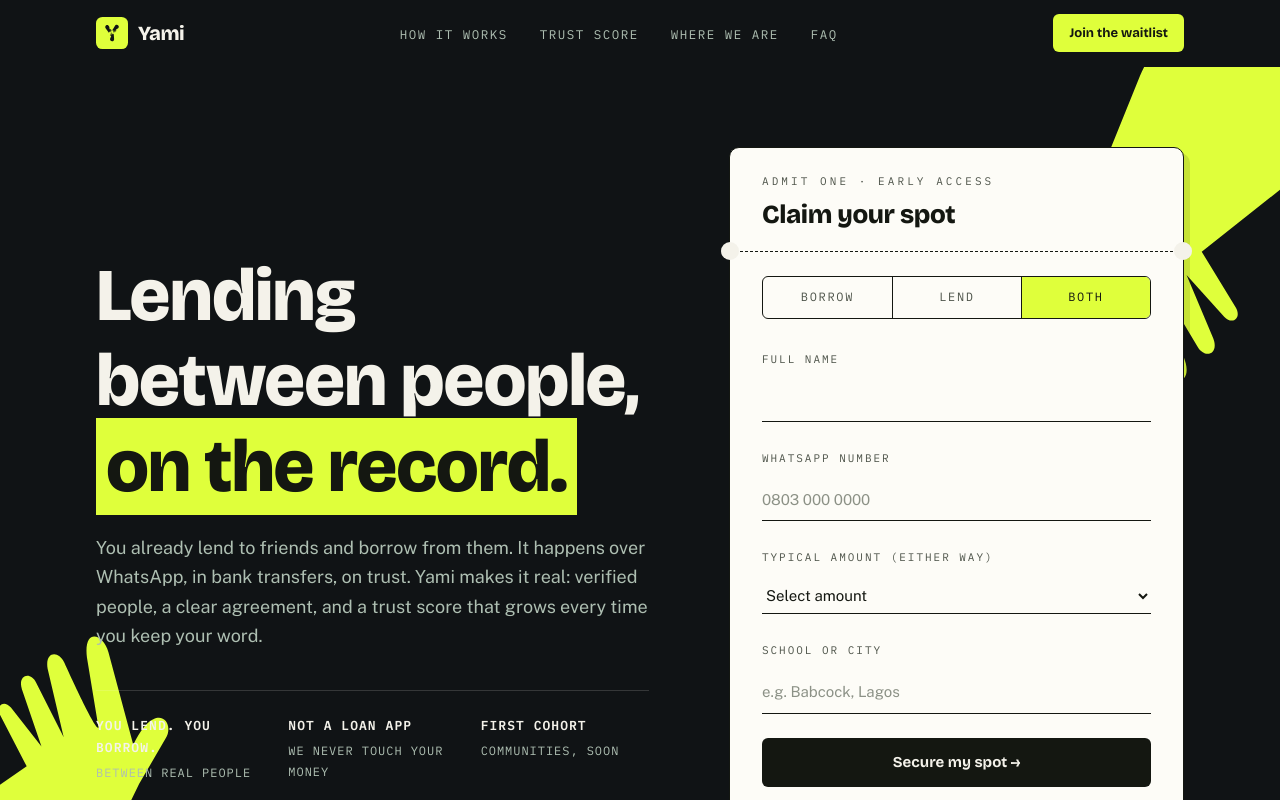
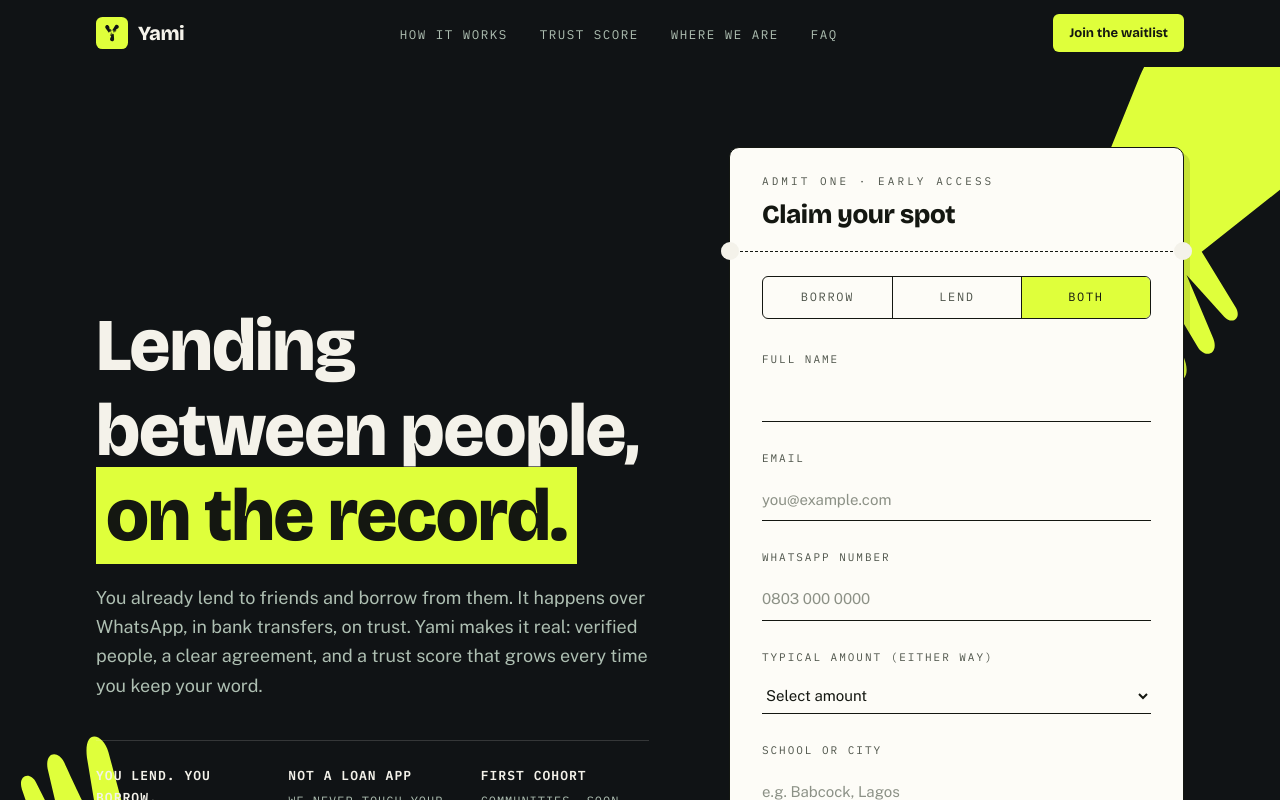
Before and after one commit to Yami-finance/landing_page, a Next.js app: page / in a window 1280 px wide. Shown: the top 800 px of the page. Built offline with nearby package versions, Linux system fonts and the light colour scheme.

Commit message:
push update the shema for waitlist

```diff
--- a/src/components/waitlist/TicketForm.tsx
+++ b/src/components/waitlist/TicketForm.tsx
@@ -1,7 +1,12 @@
 "use client";
 
 import { useEffect, useRef, useState } from "react";
-import { AMOUNT_RANGES, INTENTS, type Intent } from "@/lib/waitlist/schema";
+import {
+  AMOUNT_RANGES,
+  INTENTS,
+  normalizePhone,
+  type Intent,
+} from "@/lib/waitlist/schema";
 import { prefersReducedMotion } from "@/components/motion/useInView";
 import { track } from "@/lib/analytics";
 
@@ -16,22 +21,29 @@
 
 // Brand-coloured confetti burst on a successful join. Lazy-loaded so the library
 // never touches the initial bundle, and skipped entirely under reduced motion.
+// A chunk-load failure must never break the join flow — it's decorative.
 async function celebrate() {
   if (typeof window === "undefined" || prefersReducedMotion()) return;
+  try {
     const confetti = (await import("canvas-confetti")).default;
     const colors = ["#DFFF3B", "#141711", "#16301F"];
     const opts = { origin: { y: 0.7 }, colors, disableForReducedMotion: true };
     confetti({ ...opts, particleCount: 80, spread: 70, startVelocity: 45 });
     setTimeout(
-    () => confetti({ ...opts, particleCount: 50, spread: 100, scalar: 0.9, decay: 0.92 }),
+      () =>
+        confetti({ ...opts, particleCount: 50, spread: 100, scalar: 0.9, decay: 0.92 }),
       150
     );
+  } catch {
+    // A failed confetti chunk must never break the join flow.
+    return;
+  }
 }
 
 const easeOutCubic = (t: number) => 1 - Math.pow(1 - t, 3);
 
 type Status = "idle" | "submitting" | "success" | "error";
-type FieldErrors = Partial<Record<"name" | "phone" | "where", string>>;
+type FieldErrors = Partial<Record<"name" | "email" | "phone" | "where", string>>;
 
 export function TicketForm({
   defaultIntent = "both",
@@ -42,6 +54,7 @@
 }) {
   const [intent, setIntent] = useState<Intent>(defaultIntent);
   const [name, setName] = useState("");
+  const [email, setEmail] = useState("");
   const [phone, setPhone] = useState("");
   const [amount, setAmount] = useState("");
   const [where, setWhere] = useState("");
@@ -97,7 +110,12 @@
     setBanner("");
     const nextErrors: FieldErrors = {};
     if (name.trim().length < 2) nextErrors.name = "Enter your name";
+    const trimmedEmail = email.trim();
+    if (!trimmedEmail) nextErrors.email = "Enter your email";
+    else if (!/^[^\s@]+@[^\s@]+\.[^\s@]+$/.test(trimmedEmail))
+      nextErrors.email = "Enter a valid email";
     if (!phone.trim()) nextErrors.phone = "Enter your WhatsApp number";
+    else if (!normalizePhone(phone)) nextErrors.phone = "Enter a valid Nigerian number";
     if (where.trim().length < 2) nextErrors.where = "Where are you?";
     setErrors(nextErrors);
     if (Object.keys(nextErrors).length > 0 || !amount) {
@@ -112,6 +130,7 @@
         headers: { "Content-Type": "application/json" },
         body: JSON.stringify({
           name,
+          email: email.trim(),
           phone,
           intent,
           amount_range: amount,
@@ -125,6 +144,7 @@
         const f = data.fields ?? {};
         setErrors({
           name: f.name?.[0],
+          email: f.email?.[0],
           phone: f.phone?.[0],
           where: f.where?.[0],
         });
@@ -237,6 +257,15 @@
                 autoComplete="name"
               />
               <Field
+                label="Email"
+                error={errors.email}
+                value={email}
+                onChange={setEmail}
+                type="email"
+                placeholder="you@example.com"
+                autoComplete="email"
+              />
+              <Field
                 label="WhatsApp number"
                 error={errors.phone}
                 value={phone}
--- a/src/lib/waitlist/schema.ts
+++ b/src/lib/waitlist/schema.ts
@@ -36,6 +36,13 @@
 
 export const WaitlistInput = z.object({
   name: z.string().trim().min(2, "Enter your name").max(80),
+  email: z
+    .string()
+    .trim()
+    .toLowerCase()
+    .min(1, "Enter your email")
+    .email("Enter a valid email")
+    .max(120),
   phone: z
     .string()
     .trim()
--- a/src/lib/waitlist/store.ts
+++ b/src/lib/waitlist/store.ts
@@ -28,6 +28,7 @@
     .from("waitlist")
     .insert({
       name: entry.name,
+      email: entry.email,
       phone: entry.phone,
       intent: entry.intent,
       amount_range: entry.amount_range,
@@ -81,15 +82,16 @@
       const sql = await neonSql();
       await sql`
         CREATE TABLE IF NOT EXISTS waitlist (
-          id          bigserial PRIMARY KEY,
-          created_at  timestamptz NOT NULL DEFAULT now(),
-          name        text NOT NULL,
-          phone       text NOT NULL UNIQUE,
-          intent      text NOT NULL,
+          id           bigserial PRIMARY KEY,
+          created_at   timestamptz NOT NULL DEFAULT now(),
+          name         text NOT NULL,
+          email        text NOT NULL,
+          phone        text NOT NULL UNIQUE,
+          intent       text NOT NULL,
           amount_range text NOT NULL,
-          where_at    text NOT NULL,
-          source      text,
-          ua          text
+          where_at     text NOT NULL,
+          source       text,
+          ua           text
         )`;
     })().catch((e) => {
       schemaReady = null;
@@ -103,8 +105,8 @@
   await ensureSchema();
   const sql = await neonSql();
   const inserted = await sql`
-    INSERT INTO waitlist (name, phone, intent, amount_range, where_at, source, ua)
-    VALUES (${entry.name}, ${entry.phone}, ${entry.intent}, ${entry.amount_range},
+    INSERT INTO waitlist (name, email, phone, intent, amount_range, where_at, source, ua)
+    VALUES (${entry.name}, ${entry.email}, ${entry.phone}, ${entry.intent}, ${entry.amount_range},
             ${entry.where}, ${entry.source ?? null}, ${entry.ua ?? null})
     ON CONFLICT (phone) DO NOTHING
     RETURNING created_at`;
```
Also changed, not shown: 2 other files (tests, documents, lock files or other folders). Lines whose indentation alone changed are shown as unchanged.
